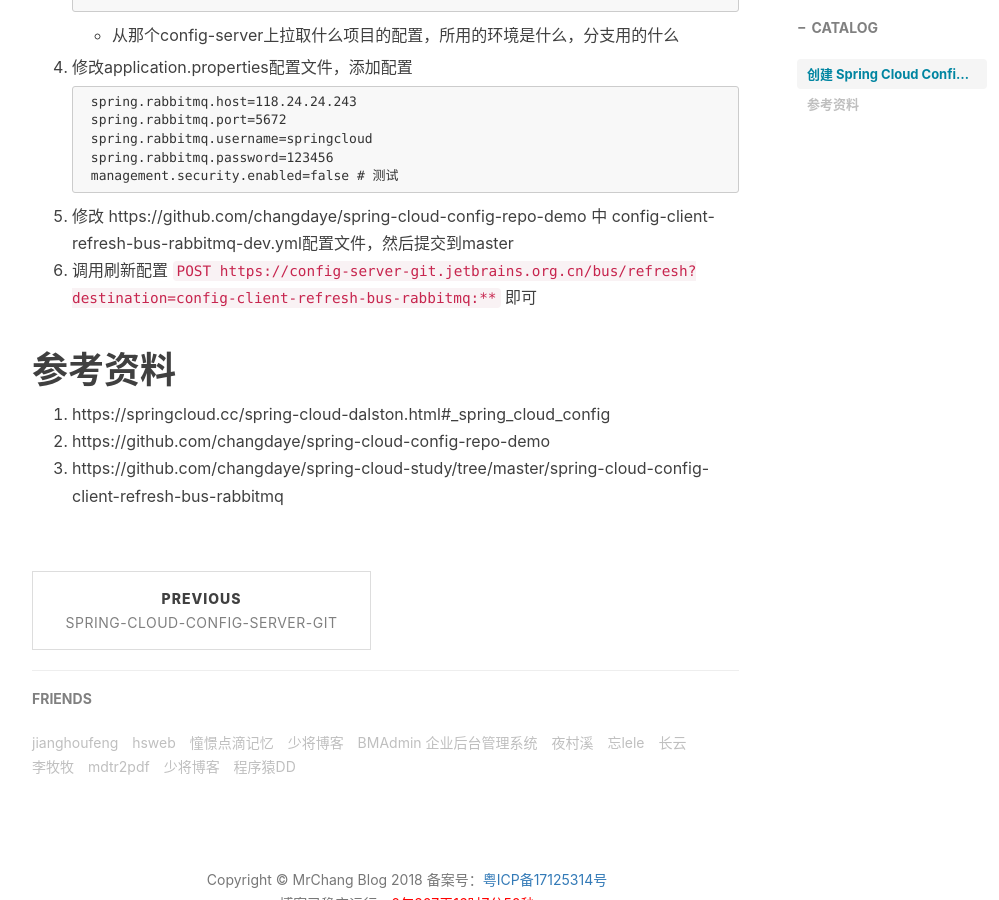
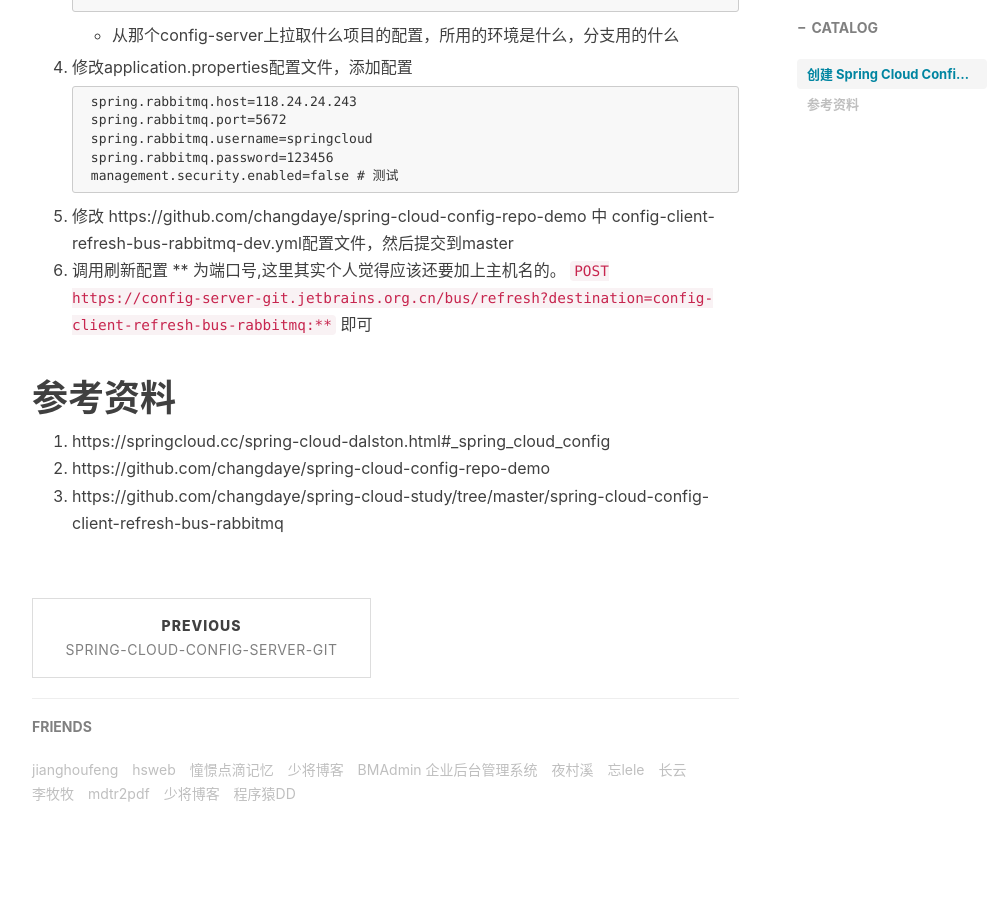
Before and after one commit to ncic-ict/changdaye.github.io, a Jekyll site: the page built from _posts/2018-04-06-spring-cloud-config-client-refresh-bus-rabbitmq.md, in a window 1280 px wide and 900 px high, scrolled down 1874 px. Shown: the whole window, without its empty margins (233-1232 px from the left). Built offline with Jekyll 4.4.1, drawn with Linux system fonts in a browser that asks for light colours; nearby versions of some CDN libraries; comment, search, counter and statistics services are not loaded.

Commit message:
2018-04-06-spring-cloud-config-client-refresh-bus-rabbitmq.md

```diff
--- a/_posts/2018-04-06-spring-cloud-config-client-refresh-bus-rabbitmq.md
+++ b/_posts/2018-04-06-spring-cloud-config-client-refresh-bus-rabbitmq.md
@@ -89,7 +89,7 @@ tags:
 # 测试
 
 1. 修改 https://github.com/changdaye/spring-cloud-config-repo-demo 中 config-client-refresh-bus-rabbitmq-dev.yml配置文件，然后提交到master
-2. 调用刷新配置
+2. 调用刷新配置 ** 为端口号,这里其实个人觉得应该还要加上主机名的。
 	`POST https://config-server-git.jetbrains.org.cn/bus/refresh?destination=config-client-refresh-bus-rabbitmq:**`
 	即可
 
```
